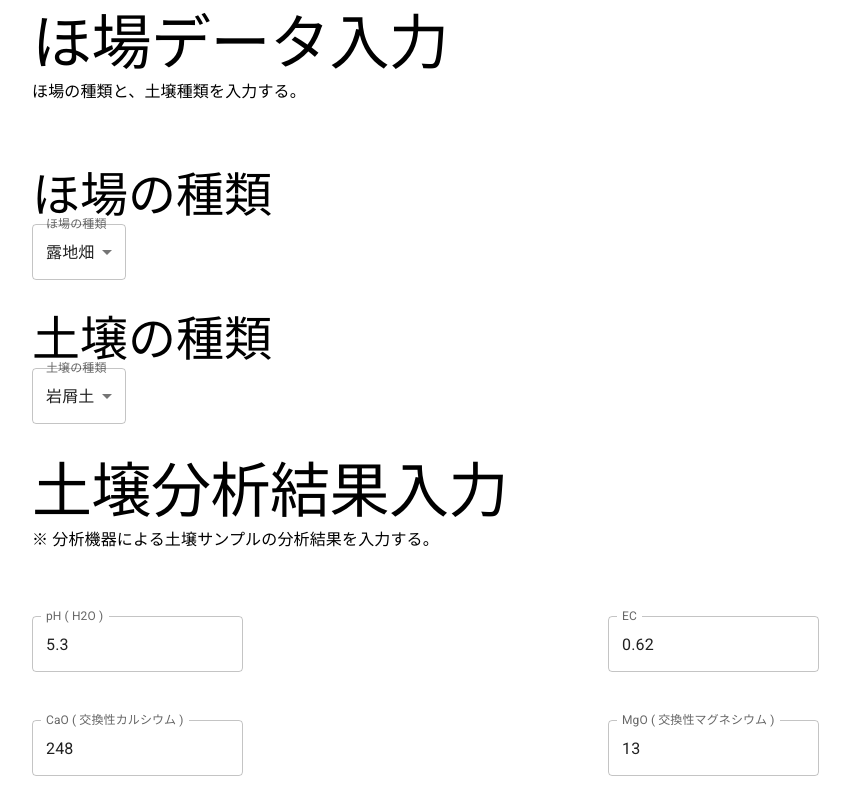
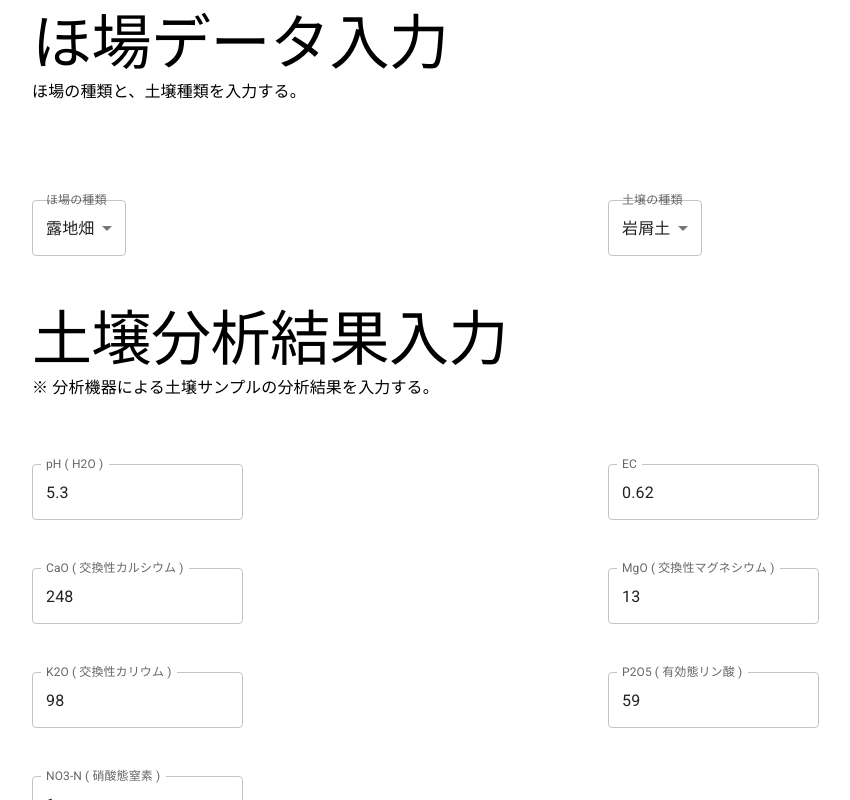
Before and after one commit to masayuki-0319/soil-analysis, a React (Create React App) app: page / in a window 1280 px wide. Shown: the top 800 px of the page, without its empty margins (32-882 px from the left). Built offline with nearby package versions, Linux system fonts and the light colour scheme.

Commit message:
不要なheader削除

```diff
--- a/src/components/organisms/CheckData/Step1.tsx
+++ b/src/components/organisms/CheckData/Step1.tsx
@@ -17,16 +17,14 @@ export const Step1: VFC<Props> = memo(() => {
 
   return (
     <Grid container>
-      <Grid item mb={8} xs={12}>
+      <Grid item mb={12} xs={12}>
         <Typography variant="h2">ほ場データ入力</Typography>
         <Typography variant="body1">ほ場の種類と、土壌種類を入力する。</Typography>
       </Grid>
-      <Grid item mb={4} xs={12}>
-        <Typography variant="h3">ほ場の種類</Typography>
+      <Grid item mb={6} xs={6}>
         <SelectFieldType defaultValue={analysisResult.fieldTypeId} onChange={handleChange} />
       </Grid>
-      <Grid item mb={4} xs={12}>
-        <Typography variant="h3">土壌の種類</Typography>
+      <Grid item mb={6} xs={6}>
         <SelectSoilType defaultValue={analysisResult.soilTypeId} onChange={handleChange} />
       </Grid>
     </Grid>
```
